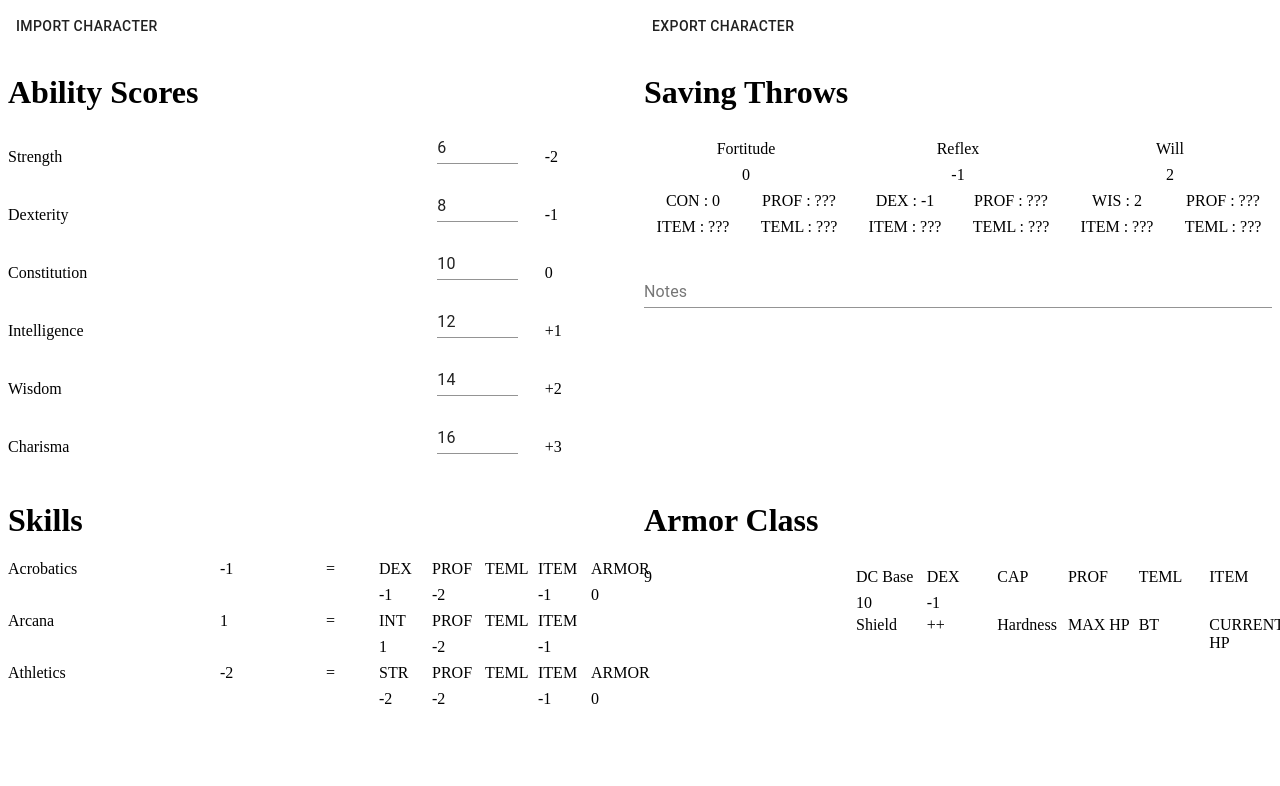
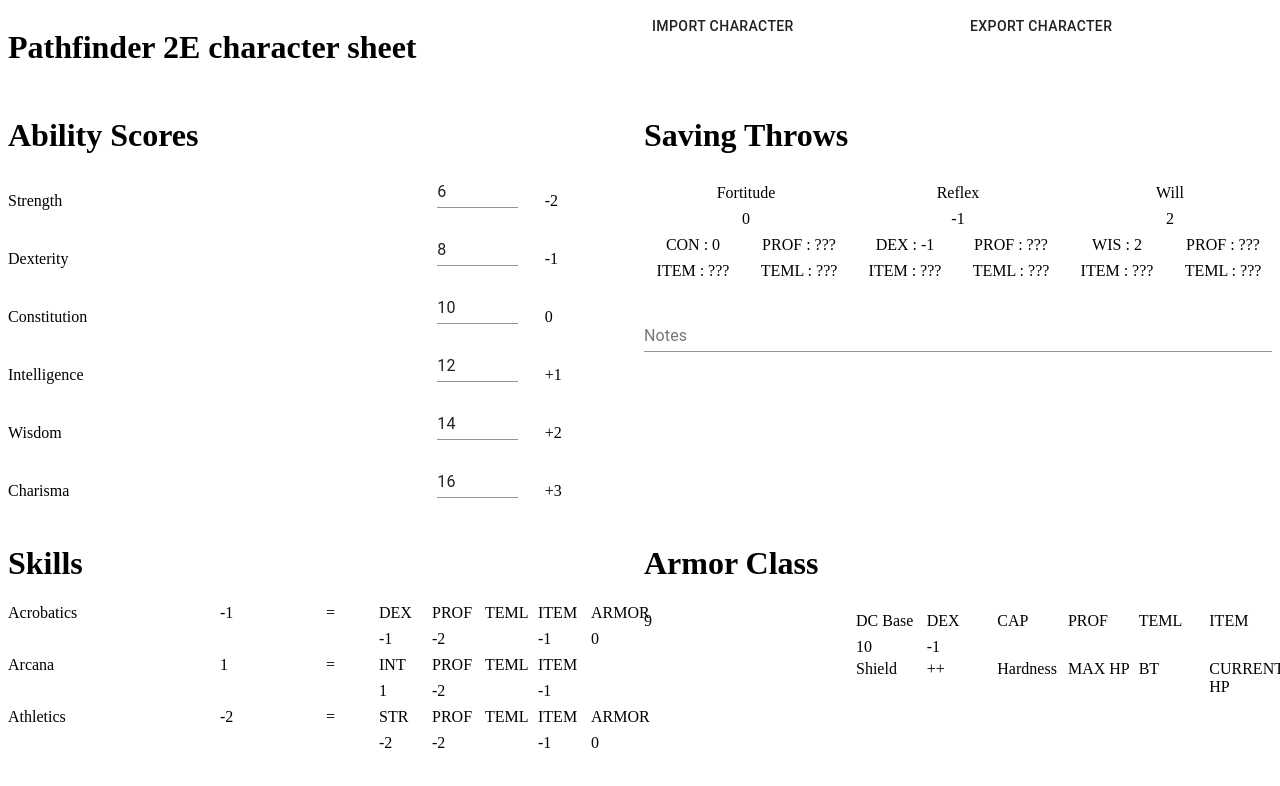
Before and after one commit to Wiljami/CharacterSheetPathfinder2E, a React (Create React App) app: page / in a window 1280 px wide. Shown: the top 786 px of the page. Built offline with nearby package versions, Linux system fonts and the light colour scheme.

Commit message:
Add Headline to the page.

```diff
--- a/src/Sheet.js
+++ b/src/Sheet.js
@@ -55,11 +55,14 @@
     return <>
       <Grid container spacing={1}>
         <Grid item xs={6}>
+          <h1>Pathfinder 2E character sheet</h1>
+        </Grid>
+        <Grid item xs={3}>
           <ImportCharacter
             callback={this.importCharacter}
           />
         </Grid>
-        <Grid item xs={6}>
+        <Grid item xs={3}>
           <ExportCharacter
             character={this.state}
           />
```
